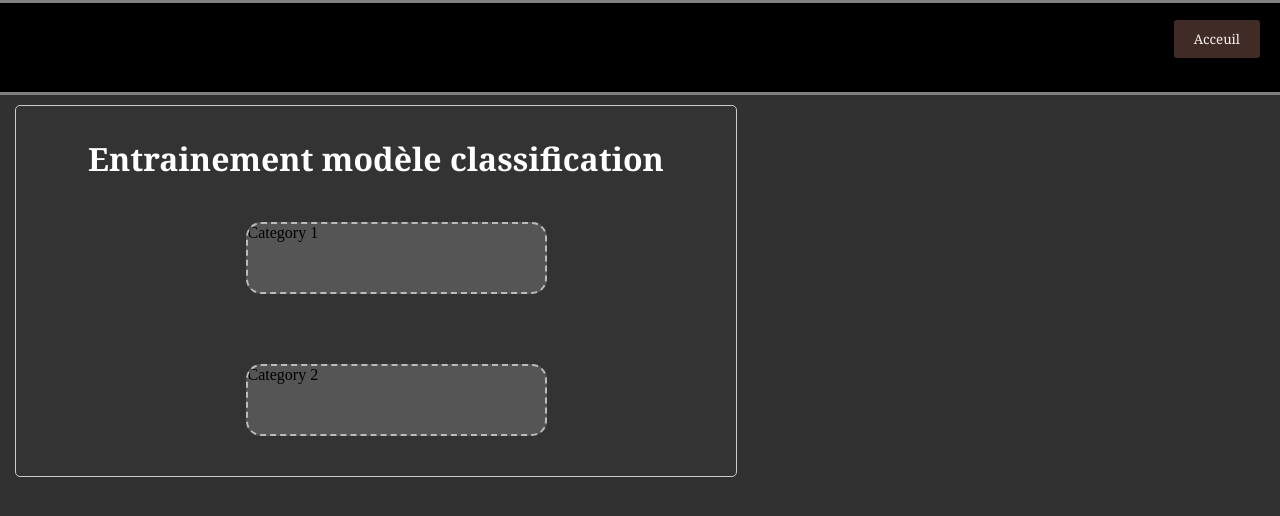
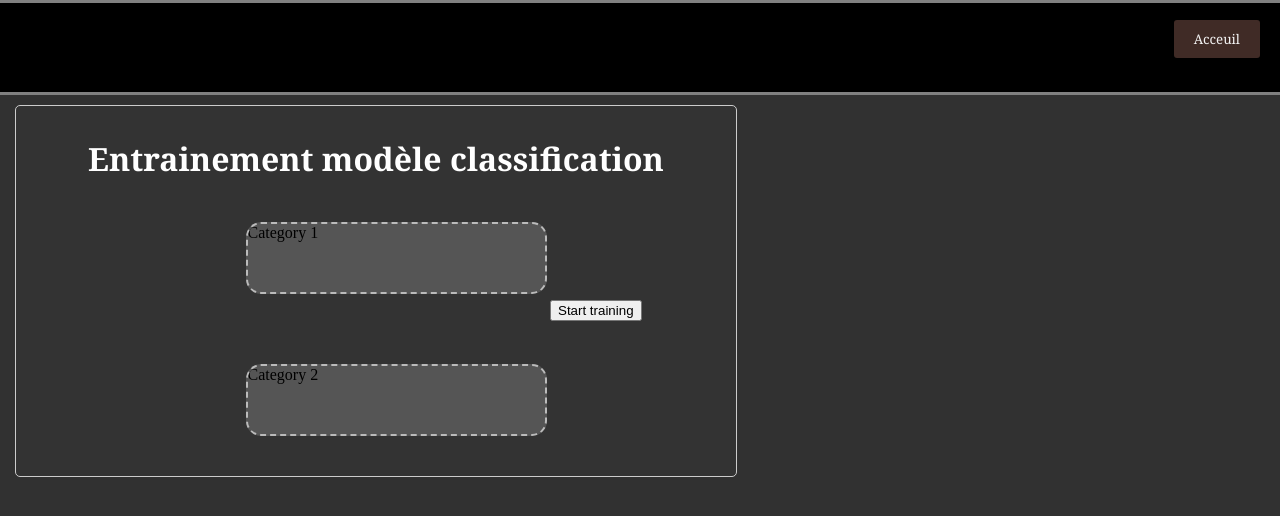
Before and after one commit to wlemalin/freepik.scrap, a Flask app: template templates/train_form.html in a window 1280 px wide. Shown: the top 516 px of the page. Run offline with Flask 3, Linux system fonts and the light colour scheme; the template is opened without the code that fills it, so the values that code supplies are empty.

Commit message:
Add files via upload

```diff
--- a/app.py
+++ b/app.py
@@ -2,6 +2,7 @@ from flask import Flask, Blueprint, render_template, request, jsonify, session
 from utils.folder_creation import check_init_folders
 from scraping.techprov2 import  *
 import os
+
 #get_tags, link, research, download_page, create_tag
 
 app = Flask(__name__)
@@ -57,5 +58,20 @@ def remove_images():
     # Confirm the removal via JSON response
     return jsonify({"success": session['image_url'], "message": "Images removed successfully."})
 
+@app.route('/start-training', methods=['POST'])
+def start_training():
+    data = request.json
+    image_names = data.get('imageNames', [])
+
+    # Here, you would start the training process with the provided image names
+    # For demonstration, let's just print the names
+    print("Starting training with images:", image_names)
+    training_classes = extract_train_classes(image_names)
+    session['training_classes'] = training_classes
+
+    # Return a success response
+    return jsonify({"success": session['training_classes'], "message": "Training started successfully with the provided images."})
+
+
 if __name__ == '__main__':
-    app.run(debug=True)
+    app.run(debug=True, use_reloader=False)
--- a/templates/train_form.html
+++ b/templates/train_form.html
@@ -171,7 +171,7 @@
     <div id="gray2Rectangle"></div>
 
     <div class=".training-button-container">
-
+        <button id="startTrainingButton" style="position: fixed; top: 300px; left: 550px; z-index: 150">Start training</button>
         <form action="/" method="POST">
         <!-- button 'training' top right-->
             <button id="TrainingButton">Acceuil</button>
@@ -190,7 +190,7 @@
         <div class="scrollable-frame" id="scrollableFrame">
             {% if tag_list %}
                 {%- for url in tag_list %}
-                <img src="{{ url -}}" alt="Image" draggable="True" id="img10">
+                <img src="{{ url -}}" alt="Image" draggable="True" id="{{ url -}}">
                 {% endfor %}
             {% endif %}
         </div>
@@ -274,6 +274,38 @@
             }, false);
         });
     });
+    document.addEventListener('DOMContentLoaded', () => {
+        const startTrainingButton = document.getElementById('startTrainingButton');
+
+        if (startTrainingButton) {
+            startTrainingButton.addEventListener('click', () => {
+                // Select all images within the dropZone container(s)
+                const dropZoneImages = document.querySelectorAll('.dropZone img');
+
+                // Create an array of the image names or IDs
+                // Assuming you want to fetch the 'name' or 'id' attribute of the images
+                // Adjust according to what uniquely identifies your images for training
+                const imageNames = Array.from(dropZoneImages).map(img => img.getAttribute('name') || img.getAttribute('id'));
+
+                // Send the array to the server for starting the training process
+                fetch('/start-training', {
+                    method: 'POST',
+                    headers: {
+                        'Content-Type': 'application/json',
+                    },
+                    body: JSON.stringify({ imageNames: imageNames }),
+                })
+                .then(response => response.json())
+                .then(data => {
+                    console.log('Success:', data);
+                    // Optionally, update the UI based on the response, like showing training status
+                })
+                .catch((error) => {
+                    console.error('Error:', error);
+                });
+            });
+        }
+    });
 
     </script>
 </body>
```
Also changed, not shown: scraping/techprov2.py (+17 -0 lines).
